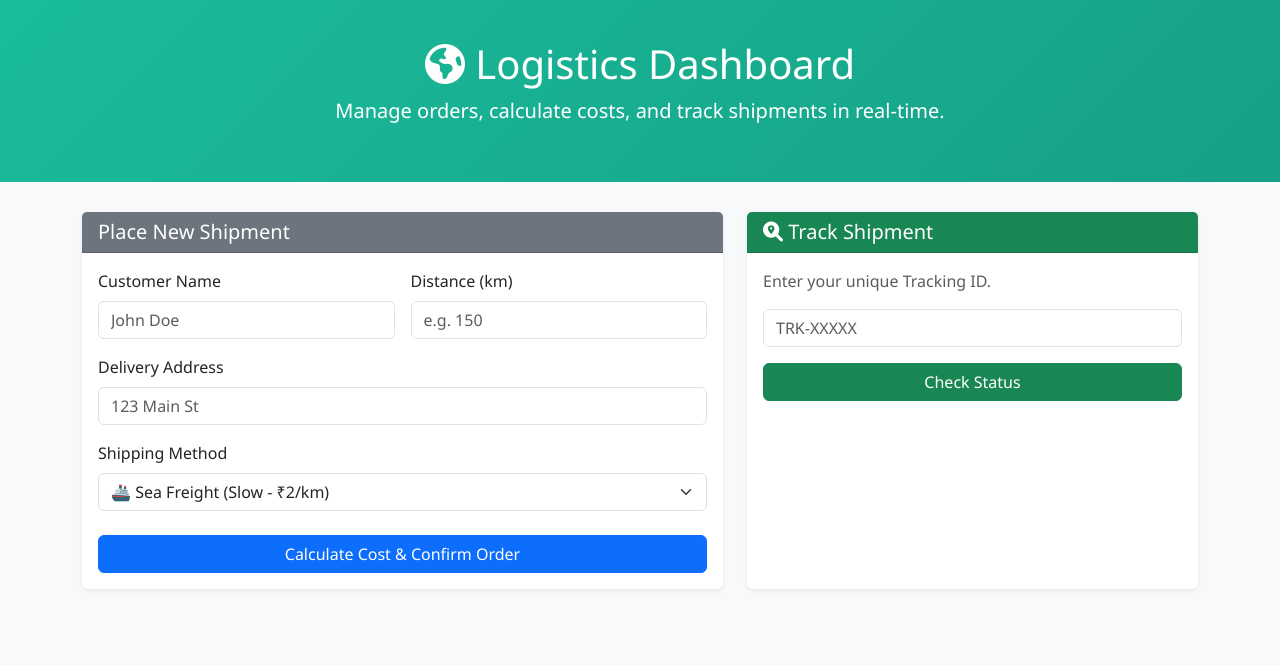
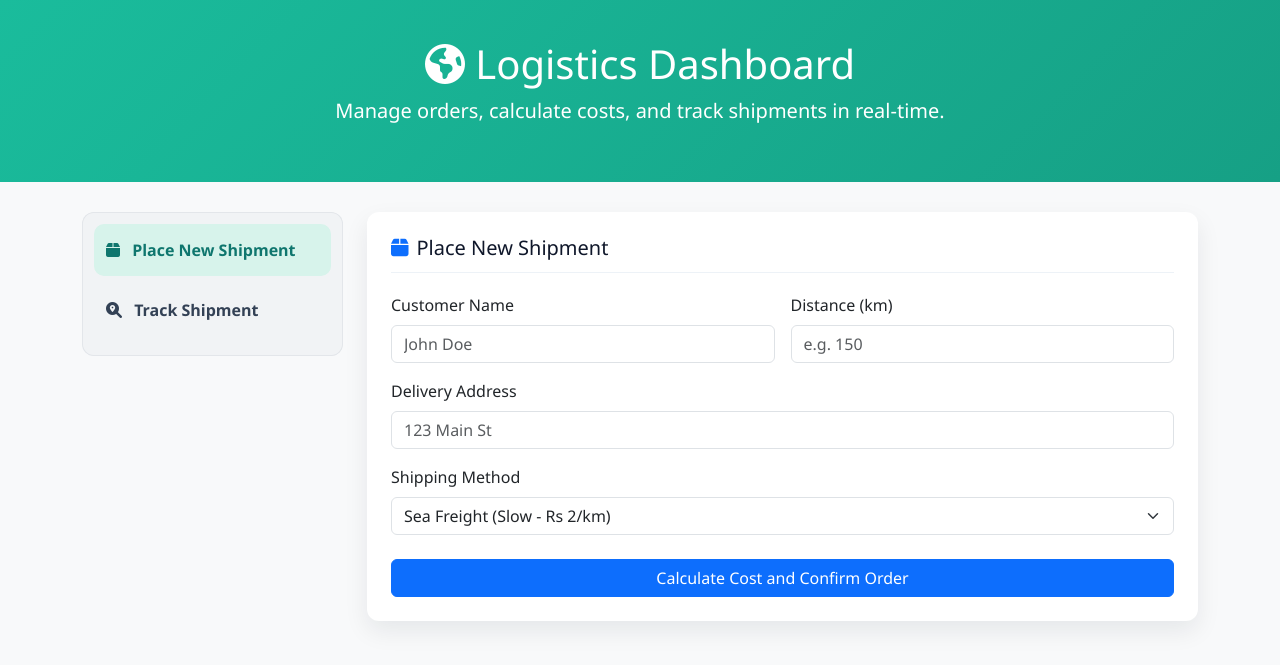
Before and after one commit to Lordsachin/Shipping-management, a Flask app: page / in a window 1280 px wide. Shown: the part 56-721 px from the top of the page. Run offline with Flask 3, Linux system fonts and the light colour scheme; the visitor is signed in with stand-in values (Sample User, id 1).

Commit message:
added side bar navigation for looking good

```diff
--- a/templates/index.html
+++ b/templates/index.html
@@ -9,9 +9,52 @@
     <style>
         body { background-color: #f8f9fa; font-family: 'Segoe UI', sans-serif; }
         .hero-section { background: linear-gradient(135deg, #1abc9c 0%, #16a085 100%); color: white; padding: 40px 0; margin-bottom: 30px; }
-        .card { border: none; shadow: 0 4px 6px rgba(0,0,0,0.1); transition: transform 0.2s; }
+        .card { border: none; box-shadow: 0 4px 6px rgba(0,0,0,0.1); transition: transform 0.2s; }
         .result-box { display: none; margin-top: 20px; border-radius: 8px; padding: 15px; }
         .navbar { background-color: #2c3e50 !important; }
+        .menu-card {
+            background: #f1f3f5;
+            border-radius: 12px;
+            padding: 12px;
+            box-shadow: inset 0 0 0 1px #e3e6ea;
+        }
+        .menu-item {
+            width: 100%;
+            border: none;
+            background: transparent;
+            text-align: left;
+            padding: 14px 12px;
+            border-radius: 10px;
+            color: #334155;
+            font-size: 1rem;
+            font-weight: 600;
+            margin-bottom: 8px;
+            transition: all 0.2s ease;
+        }
+        .menu-item:hover {
+            background: #e8f8f4;
+            color: #0f766e;
+        }
+        .menu-item.active {
+            background: #d7f3eb;
+            color: #0f766e;
+        }
+        .panel-card {
+            background: #fff;
+            border-radius: 12px;
+            box-shadow: 0 10px 25px rgba(15, 23, 42, 0.08);
+        }
+        .panel-title {
+            border-bottom: 1px solid #edf2f7;
+            padding-bottom: 12px;
+            margin-bottom: 20px;
+            color: #0f172a;
+        }
+        @media (max-width: 767.98px) {
+            .menu-item {
+                margin-bottom: 6px;
+            }
+        }
     </style>
 </head>
 <body>
@@ -37,13 +80,20 @@
 
     <div class="container">
         <div class="row g-4">
-            <!-- LEFT COLUMN: PLACE ORDER -->
-            <div class="col-md-7">
-                <div class="card shadow-sm h-100">
-                    <div class="card-header bg-secondary text-white">
-                        <h5 class="mb-0"> Place New Shipment</h5>
+            <div class="col-lg-4 col-xl-3">
+                <div class="menu-card">
+                    <button class="menu-item active" id="menuPlace" onclick="showPanel('place')">
+                        <i class="fas fa-box me-2"></i> Place New Shipment
+                    </button>
+                    <button class="menu-item" id="menuTrack" onclick="showPanel('track')">
+                        <i class="fas fa-search-location me-2"></i> Track Shipment
+                    </button>
                 </div>
-                    <div class="card-body">
+            </div>
+
+            <div class="col-lg-8 col-xl-9">
+                <div id="placePanel" class="panel-card p-4">
+                    <h5 class="panel-title"><i class="fas fa-box me-2 text-primary"></i>Place New Shipment</h5>
                     <div class="row g-3">
                         <div class="col-md-6">
                             <label class="form-label">Customer Name</label>
@@ -60,30 +110,23 @@
                         <div class="col-12">
                             <label class="form-label">Shipping Method</label>
                             <select id="method" class="form-select">
-                                    <option value="1">🚢 Sea Freight (Slow - ₹2/km)</option>
-                                    <option value="2">🚚 Road Transport (Medium - ₹5/km)</option>
-                                    <option value="3">✈️ Air Cargo (Fast - ₹10/km)</option>
-                                    <option value="4">🚆 Rail Freight (Medium - ₹3/km)</option>
+                                <option value="1">Sea Freight (Slow - Rs 2/km)</option>
+                                <option value="2">Road Transport (Medium - Rs 5/km)</option>
+                                <option value="3">Air Cargo (Fast - Rs 10/km)</option>
+                                <option value="4">Rail Freight (Medium - Rs 3/km)</option>
                             </select>
                         </div>
                         <div class="col-12 mt-4">
                             <button class="btn btn-primary w-100" onclick="placeOrder()" id="orderBtn">
-                                    Calculate Cost & Confirm Order
+                                Calculate Cost and Confirm Order
                             </button>
                         </div>
                     </div>
                     <div id="orderResult" class="result-box alert alert-success"></div>
                 </div>
-                </div>
-            </div>
 
-            <!-- RIGHT COLUMN: TRACKING -->
-            <div class="col-md-5">
-                <div class="card shadow-sm h-100">
-                    <div class="card-header bg-success text-white">
-                        <h5 class="mb-0"><i class="fas fa-search-location"></i> Track Shipment</h5>
-                    </div>
-                    <div class="card-body">
+                <div id="trackPanel" class="panel-card p-4 d-none">
+                    <h5 class="panel-title"><i class="fas fa-search-location me-2 text-success"></i>Track Shipment</h5>
                     <p class="text-muted">Enter your unique Tracking ID.</p>
                     <input type="text" id="trackInput" class="form-control mb-3" placeholder="TRK-XXXXX">
                     <button class="btn btn-success w-100" onclick="trackOrder()" id="trackBtn">Check Status</button>
@@ -92,9 +135,27 @@
             </div>
         </div>
     </div>
-    </div>
 
     <script>
+        function showPanel(panel) {
+            const placePanel = document.getElementById('placePanel');
+            const trackPanel = document.getElementById('trackPanel');
+            const menuPlace = document.getElementById('menuPlace');
+            const menuTrack = document.getElementById('menuTrack');
+
+            if (panel === 'place') {
+                placePanel.classList.remove('d-none');
+                trackPanel.classList.add('d-none');
+                menuPlace.classList.add('active');
+                menuTrack.classList.remove('active');
+            } else {
+                trackPanel.classList.remove('d-none');
+                placePanel.classList.add('d-none');
+                menuTrack.classList.add('active');
+                menuPlace.classList.remove('active');
+            }
+        }
+
         function placeOrder() {
             const name = document.getElementById('name').value;
             const address = document.getElementById('address').value;
@@ -114,7 +175,7 @@
                 resultBox.style.display = 'block';
                 if(data.status === 'success') {
                     resultBox.className = "result-box alert alert-success";
-                    resultBox.innerHTML = `<h4>Order Confirmed!</h4><p>Tracking ID: <strong>${data.tracking_id}</strong></p><p>Cost: ₹${data.cost}</p>`;
+                    resultBox.innerHTML = `<h4>Order Confirmed!</h4><p>Tracking ID: <strong>${data.tracking_id}</strong></p><p>Cost: Rs ${data.cost}</p>`;
                 } else {
                     resultBox.className = "result-box alert alert-danger";
                     resultBox.innerHTML = "Error: " + data.message;
```
Lines whose indentation alone changed are shown as unchanged.
